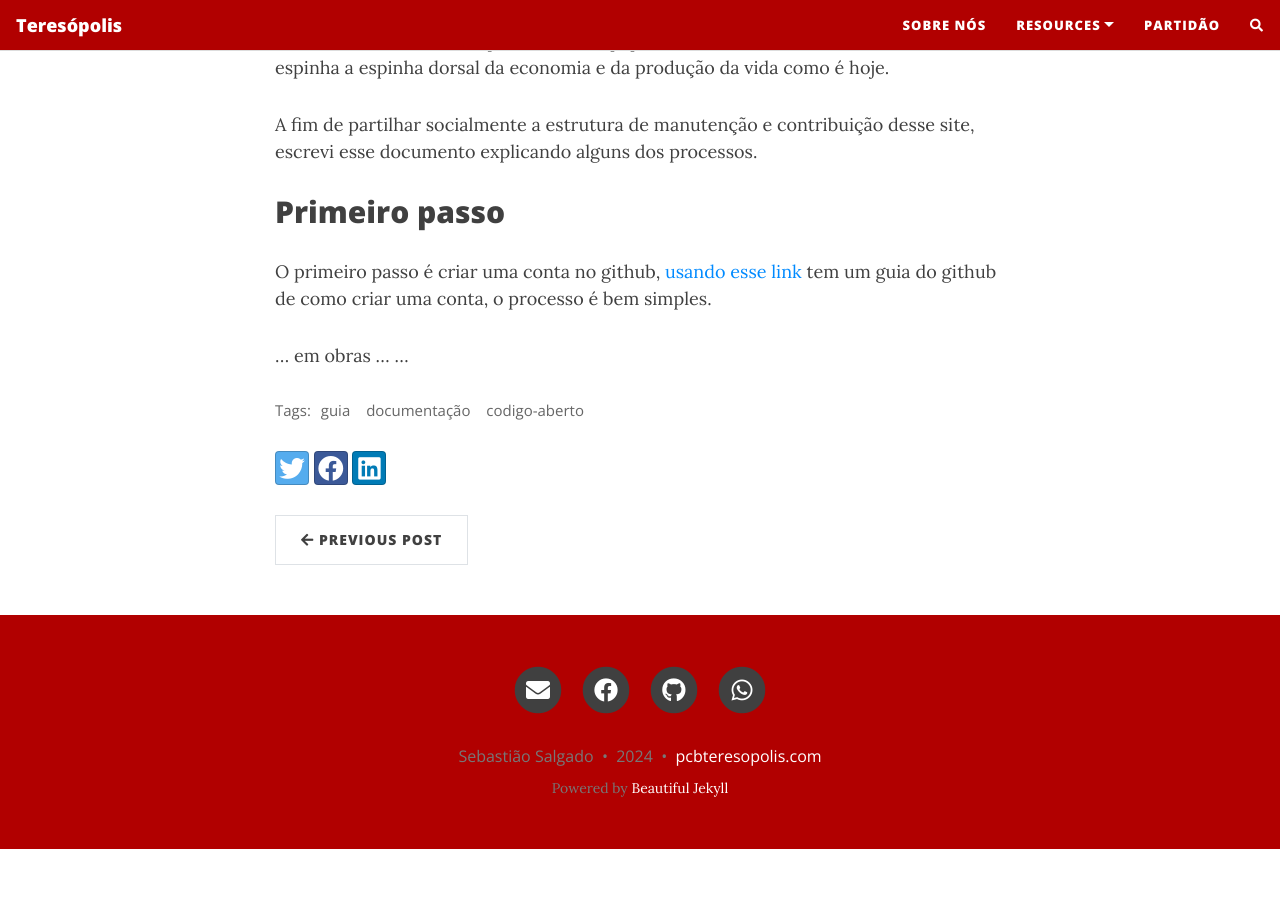
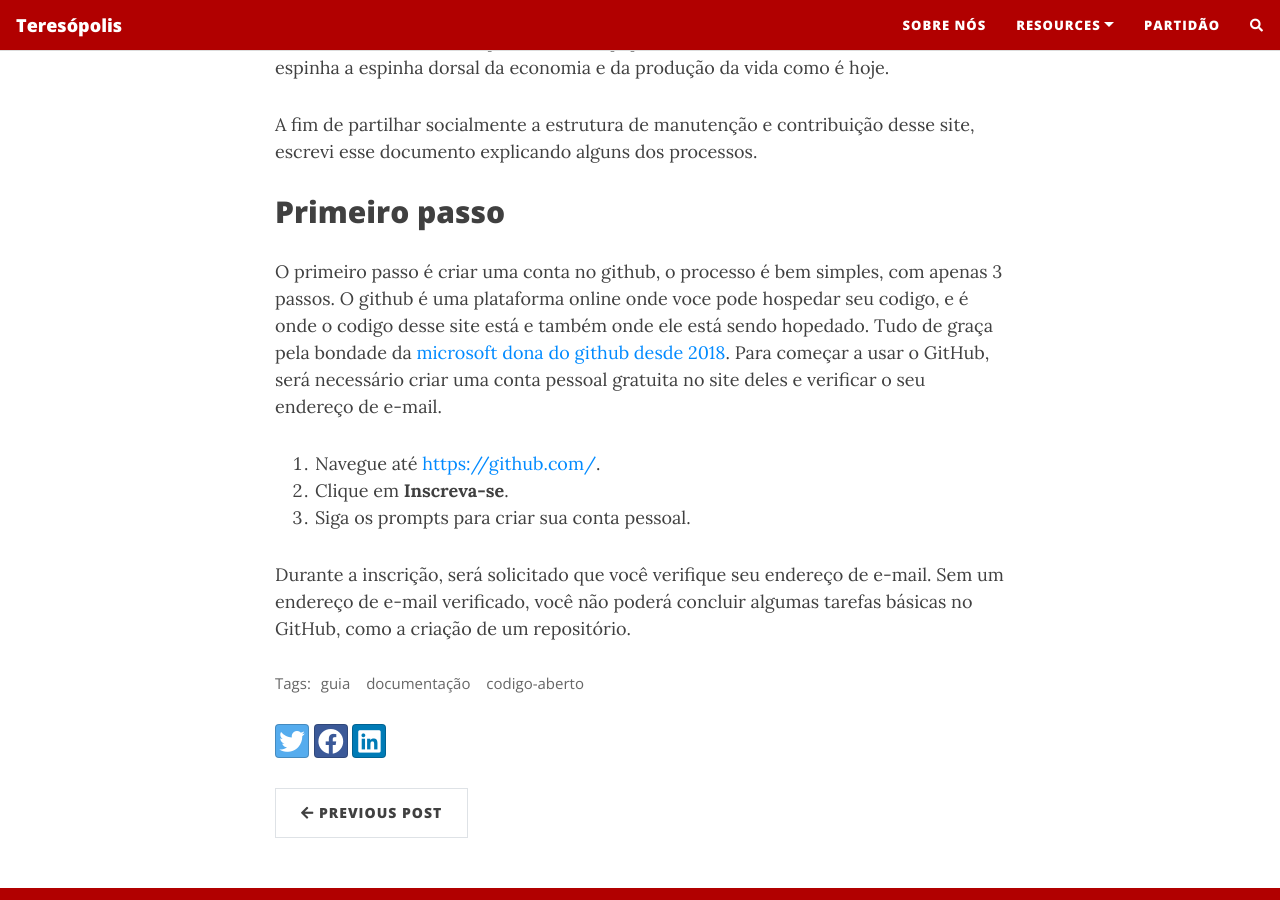
Before and after one commit to pcb-teresopolis/pcb-teresopolis.github.io, a Jekyll site: the page built from _posts/2024-05-16-como-contribuir-com-o-site.md, in a window 1280 px wide and 900 px high, scrolled down 578 px. Built offline with Jekyll 4.4.1, drawn with Linux system fonts in a browser that asks for light colours; nearby versions of some CDN libraries; comment, search, counter and statistics services are not loaded; before the commit the page ends 1427 px from its top, so only the background shows below that.

Commit message:
atuliza post da contribuição

```diff
--- a/_posts/2024-05-16-como-contribuir-com-o-site.md
+++ b/_posts/2024-05-16-como-contribuir-com-o-site.md
@@ -16,7 +17,12 @@ A fim de partilhar socialmente a estrutura de manutenção e contribuição dess
 
 ## Primeiro passo
 
-O primeiro passo é criar uma conta no github, [usando esse link](https://docs.github.com/pt/get-started/start-your-journey/creating-an-account-on-github) tem um guia do github de como criar uma conta, o processo é bem simples.
-
-... em obras ...
-...
+O primeiro passo é criar uma conta no github, o processo é bem simples, com apenas 3 passos.
+O github é uma plataforma online onde voce pode hospedar seu codigo, e é onde o codigo desse site está e também onde ele está sendo hopedado. Tudo de graça pela bondade da [microsoft dona do github desde 2018](https://g1.globo.com/economia/tecnologia/noticia/microsoft-compra-github-por-us-75-bilhoes.ghtml).
+Para começar a usar o GitHub, será necessário criar uma conta pessoal gratuita no site deles e verificar o seu endereço de e-mail.
+<ol>
+  <li>Navegue até <a href="https://github.com/">https://github.com/</a>.</li>
+  <li>Clique em <strong>Inscreva-se</strong>.</li>
+  <li>Siga os prompts para criar sua conta pessoal.</li>
+</ol>
+Durante a inscrição, será solicitado que você verifique seu endereço de e-mail. Sem um endereço de e-mail verificado, você não poderá concluir algumas tarefas básicas no GitHub, como a criação de um repositório.
```
Also changed, not shown: other parts of _posts/2024-05-16-como-contribuir-com-o-site.md (+1 -0 lines).
